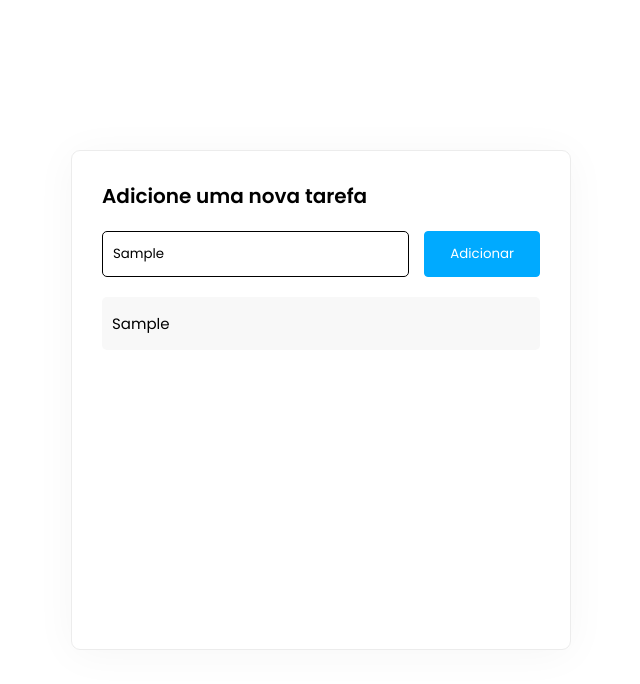
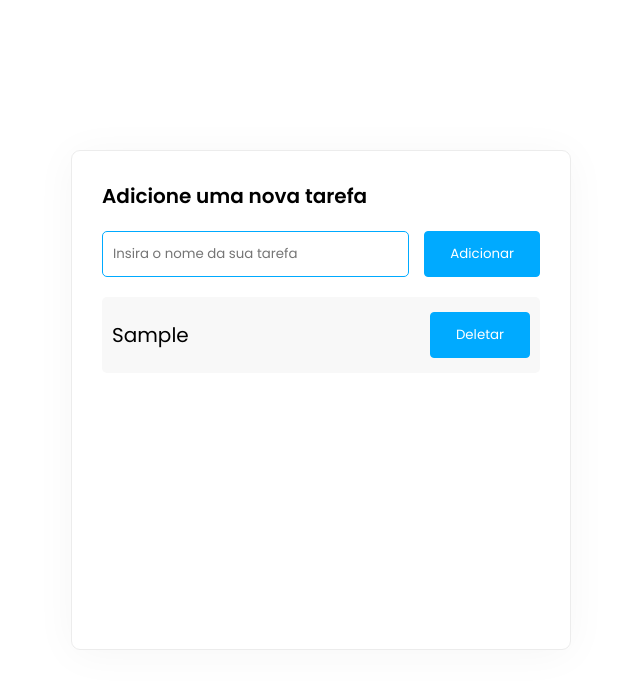
Before and after one commit to CaioAugustoo/typescript-todo, a website with bundled scripts: page index.html in a window 1280 px wide. Both pictures are taken after typing "Sample" into the empty fields and a click on the button "Adicionar". Shown: the whole page, without its empty margins (319-959 px from the left). Built offline with nearby package versions, Linux system fonts and the light colour scheme.

Commit message:
Deletando tarefa

```diff
--- a/index.html
+++ b/index.html
@@ -19,12 +19,16 @@
 
         <form>
           <div class="form__group">
-            <input type="text" required placeholder="Insira o nome da sua tarefa"/>
+            <input
+              type="text"
+              required
+              placeholder="Insira o nome da sua tarefa"
+            />
             <button type="submit" class="btn">Adicionar</button>
           </div>
         </form>
 
-        <div>
+        <div class="tasks_wrapper">
           <p class="tasks__quantity"></p>
         </div>
 
@@ -32,6 +36,6 @@
       </div>
     </main>
 
-    <script src="src/modules/out/modules/index.js" type="module"></script>
+    <script src="src/modules/out/modules/app.js" type="module"></script>
   </body>
 </html>
--- a/package.json
+++ b/package.json
@@ -11,6 +11,7 @@
   "author": "Caio Augusto",
   "license": "“MIT”",
   "devDependencies": {
+    "@types/uuid": "^8.3.1",
     "typescript": "^4.3.2"
   },
   "dependencies": {
--- /dev/null
+++ b/src/modules/app.ts
@@ -0,0 +1,3 @@
+import { Task } from "./task.js";
+
+new Task("form", ".tasks_wrapper", ".box__wrapper form input");
--- a/src/modules/index.ts
+++ /dev/null
@@ -1,81 +0,0 @@
-import { Task } from "../types/index";
-
-const form = document.querySelector("form");
-const input = document.querySelector("input");
-const wrapper = document.querySelector("section");
-const quantity = document.querySelector(".tasks__quantity");
-
-const savedTasks: Task[] = JSON.parse(localStorage.getItem("@todos"));
-
-function clearInputValue() {
-  input.value = "";
-  input.focus();
-
-  return;
-}
-
-function saveTaskInLocalStorage(task: Task[]) {
-  return localStorage.setItem("@todos", JSON.stringify(task));
-}
-
-function deleteTask(task: Task) {
-  const deletedTask = savedTasks.filter((e) => e.id !== task.id)
-  saveTaskInLocalStorage(deletedTask)
-}
-
-function saveTask(e: { preventDefault: () => void }) {
-  e.preventDefault();
-  const todos = savedTasks || [];
-
-  if (!input.value.trim().length) return;
-
-  const newTask: Task = {
-    id: new Date().getTime(),
-    title: input.value,
-  };
-
-  todos.push(newTask);
-
-  saveTaskInLocalStorage(todos);
-  createTask(newTask);
-  clearInputValue();
-
-  return todos;
-}
-
-form.addEventListener("submit", saveTask);
-
-function createTask(task: Task) {
-  const element = document.createElement("div");
-  const taskTitle = document.createElement("h1");
-  const buttonDelete = document.createElement("button")
-
-  element.classList.add("task");
-  taskTitle.innerHTML = task.title;
-
-  element.appendChild(taskTitle);
-  wrapper.appendChild(element);
-
-  quantity.innerHTML = `Suas ${savedTasks.length} tarefas:`;
-
-  element.classList.add("task");
-  taskTitle.innerHTML = task.title;
-  buttonDelete.innerText = "Deletar";
-
-  element.appendChild(taskTitle);
-  element.appendChild(buttonDelete);
-  wrapper.appendChild(element);
-
-  buttonDelete.addEventListener('click', (e) => {
-    deleteTask(task)
-  })
-
-  return element;
-}
-
-function listTasks() {
-  if (!savedTasks) return;
-  savedTasks.map(task => createTask(task));
-}
-
-listTasks();
--- /dev/null
+++ b/src/modules/task.ts
@@ -0,0 +1,119 @@
+import { STORAGE_KEY } from "../constants/index.js";
+import { ITask } from "../types/index.js";
+
+export class Task {
+  private form: HTMLFormElement;
+  private tasks: ITask[] = [];
+  private taskWrapper: Element;
+  private taskTitle: HTMLInputElement;
+
+  constructor(form: string, taskWrapper: string, taskTitle: string) {
+    this.form = document.querySelector(form);
+    this.taskWrapper = document.querySelector(taskWrapper);
+    this.taskTitle = document.querySelector(taskTitle);
+
+    this.bindEvents();
+    this.events();
+    this.getStorageItems();
+  }
+
+  private create(): void {
+    const task: ITask = {
+      id: new Date().getTime(),
+      title: this.taskTitle.value,
+      created_at: new Date(),
+    };
+
+    const isTaskTitleValid = this.validateTitle();
+    if (!isTaskTitleValid) return;
+
+    this.tasks.push(task);
+    this.clearTitle();
+    this.renderDom(task);
+    this.saveInStorage();
+  }
+
+  private saveInStorage(): void {
+    localStorage.setItem(STORAGE_KEY, JSON.stringify(this.tasks));
+  }
+
+  private validateTitle(): boolean {
+    if (!this.taskTitle.value.trim().length) {
+      return false;
+    }
+    return true;
+  }
+
+  private clearTitle(): void {
+    this.taskTitle.value = "";
+    this.taskTitle.focus();
+  }
+
+  private createElement(task: ITask): HTMLDivElement {
+    const taskWrapper = document.createElement("div");
+    const taskTitle = document.createElement("h1");
+    const taskButton = document.createElement("button");
+
+    taskWrapper.classList.add("task");
+    taskButton.classList.add("btn");
+
+    taskWrapper.appendChild(taskTitle);
+    taskWrapper.appendChild(taskButton);
+
+    taskTitle.innerHTML = task.title;
+    taskButton.innerText = "Deletar";
+
+    taskButton.addEventListener("click", e => this.deleteTask(e, task));
+
+    return taskWrapper;
+  }
+
+  private deleteTask(e: MouseEvent, task: ITask): ITask[] {
+    const newTasks = this.tasks.filter(({ id }) => id !== task.id);
+    this.tasks = newTasks;
+
+    this.saveInStorage();
+
+    const clickedElement = e.target as HTMLElement;
+    clickedElement.parentElement.remove();
+
+    return newTasks;
+  }
+
+  private getStorageItems(): ITask[] {
+    const taskInStorage: ITask[] =
+      JSON.parse(localStorage.getItem(STORAGE_KEY)) || [];
+
+    this.tasks = taskInStorage;
+    this.tasks.forEach(task => this.renderDom(task));
+
+    return taskInStorage;
+  }
+
+  private renderDom(task: ITask): ITask {
+    this.createElement(task);
+    this.addToDom(task);
+
+    return task;
+  }
+
+  private addToDom(task: ITask): ITask {
+    const createdElement: HTMLDivElement = this.createElement(task);
+    this.taskWrapper.appendChild(createdElement);
+
+    return task;
+  }
+
+  private submitForm(event: Event): void {
+    event.preventDefault();
+    this.create();
+  }
+
+  private bindEvents(): void {
+    this.submitForm = this.submitForm.bind(this);
+  }
+
+  private events(): void {
+    this.form.addEventListener("submit", this.submitForm);
+  }
+}
```
Also changed, not shown: src/modules/out/constants/index.js (added), src/modules/out/modules/app.js (added), src/modules/out/modules/index.js, src/modules/out/modules/inputValidation.js (added), src/modules/out/modules/task.js (added), 1 other file.
